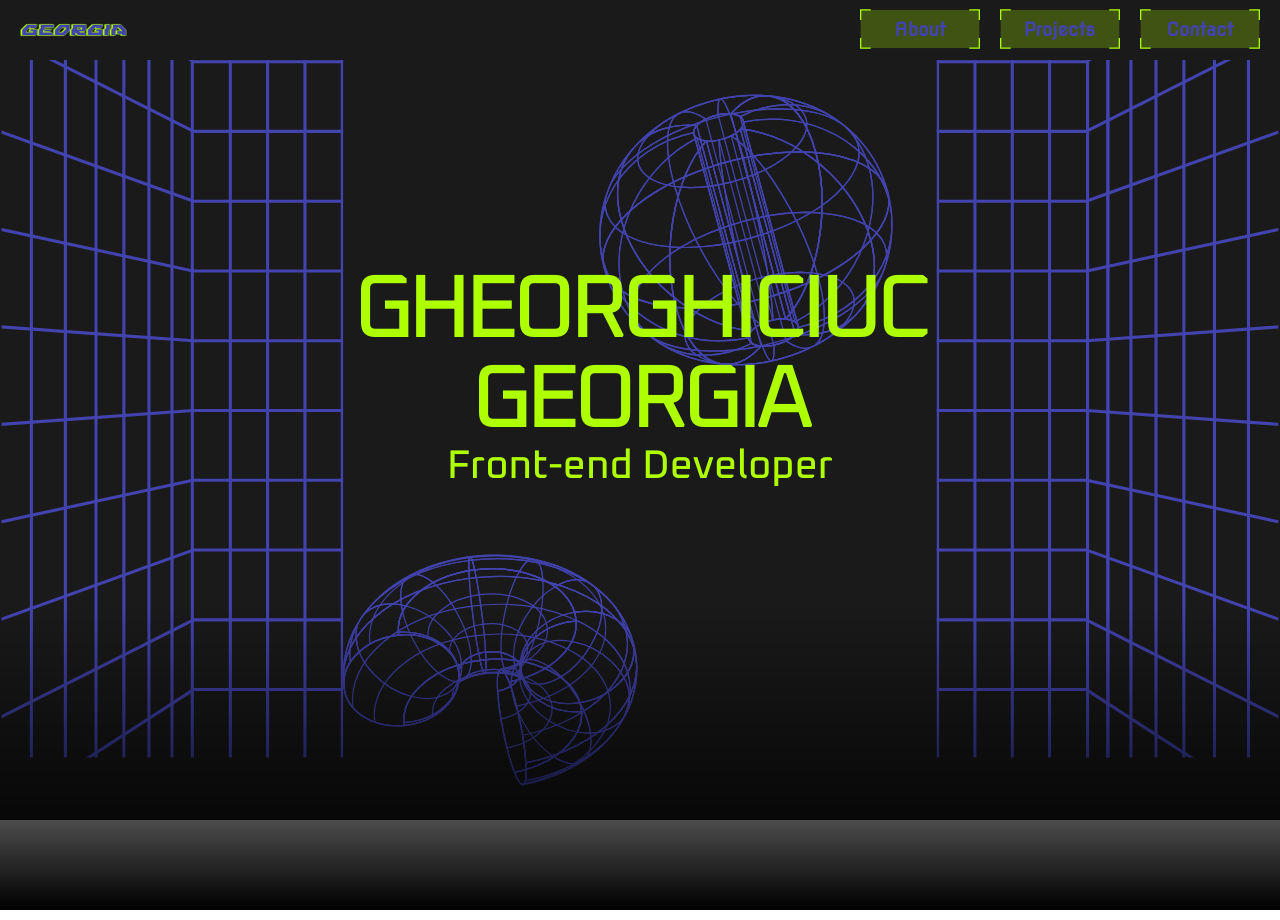
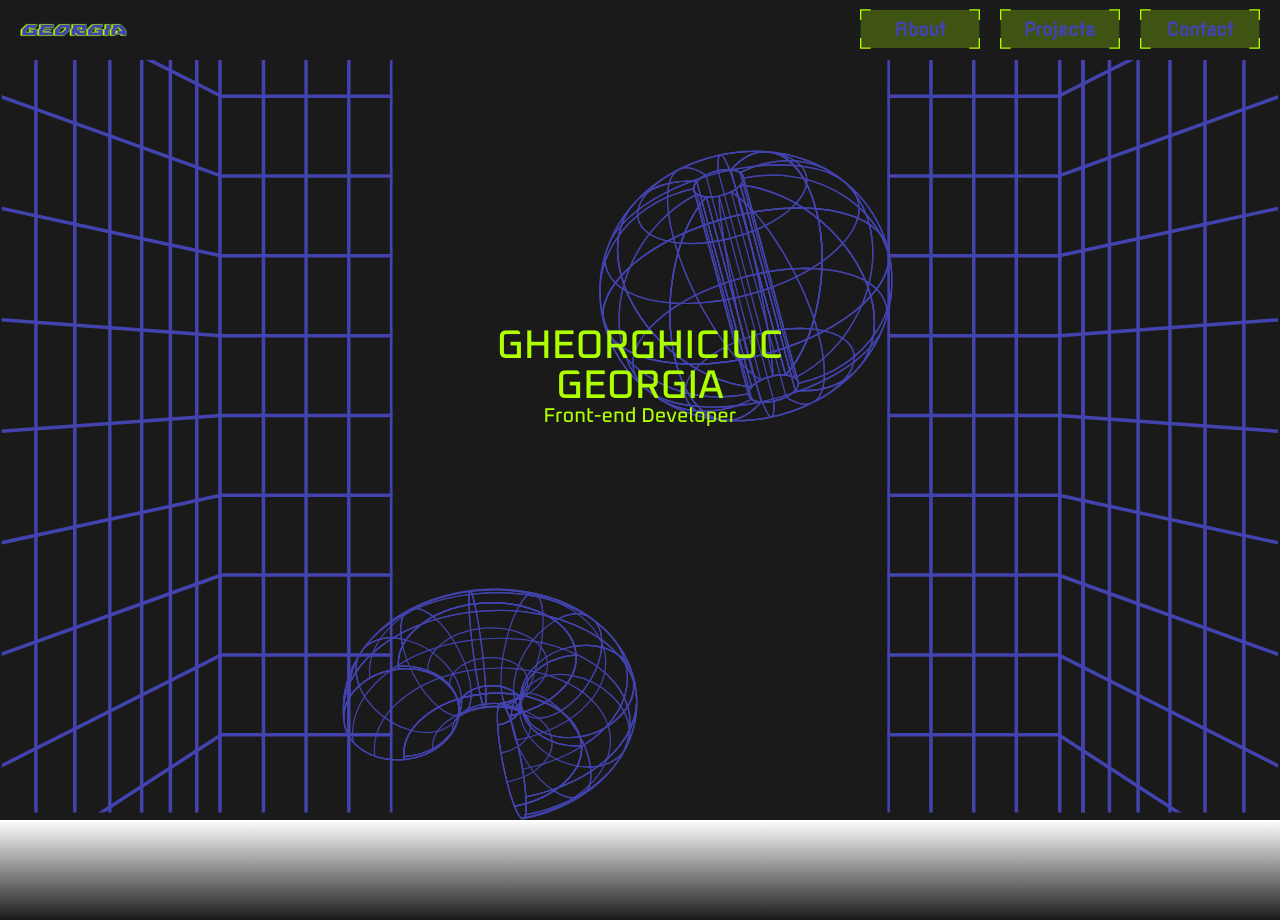
Before and after one commit to gheorghiciucgeorgia/gheorghiciucgeorgia.github.io, a React (Vite) app in the folder portfolio/: page / in a window 1280 px wide. Built offline with nearby package versions, Linux system fonts and the light colour scheme; some icons are missing.

Commit message:
header mobile

```diff
--- a/portfolio/src/components/Header/Header.css
+++ b/portfolio/src/components/Header/Header.css
@@ -513,3 +513,15 @@ li .cybg {
     width: 100% !important;
     box-sizing: border-box !important;
 }
+
+@media (min-width:640px) {
+    .hero {
+        font-size: clamp(40px, 10vw, 40px);
+        letter-spacing: 0px;
+    }
+
+    .text-custom {
+        font-size: clamp(20px, 10vw, 10px);
+        letter-spacing: 0px
+    }
+}
--- a/portfolio/src/components/Header/Header.tsx
+++ b/portfolio/src/components/Header/Header.tsx
@@ -147,7 +147,7 @@ const Header = () => {
         x="0px"
         y="0px"
         viewBox="132 2 230 500"
-        className='h-[880px]'
+        className='sm:h-[400px] lg:h-[880px]'
       >
         <defs>
           <clipPath id="cropPath">
@@ -244,7 +244,7 @@ const Header = () => {
         x="0px"
         y="0px"
         viewBox="138 2 230 500"
-        className='h-[880px] relative'
+        className='sm:h-[400px] lg:h-[880px] relative'
       >
         <style type="text/css">
           {
@@ -320,7 +320,7 @@ const Header = () => {
     );
   }
   return (
-    <div className='w-full bg-[var(--primary-color)] after:bg-[linear-gradient(180deg,transparent,#000)] after:bottom-[-110px] after:h-[302px] after:absolute after:w-full'>
+    <div className='w-full bg-[var(--primary-color)] after:bg-[linear-gradient(180deg,transparent,var(--primary-color))] sm:after:bottom-[130px] sm:after:h-[50px] lg:after:bottom-[-120px] lg:after:h-[100px] after:absolute after:w-full'>
       <div className='menu'>
         {/* MobileMenu doar pe mobil */}
         <div className="block lg:hidden">
@@ -333,12 +333,12 @@ const Header = () => {
         </div>
       </div>
 
-      <div className='header h-[760px] overflow-hidden'>
-        <div ref={beadRef} className="w-[300px] h-[300px] bg-[url('/assets/background/bead.svg')] bg-contain bg-no-repeat absolute top-[10%] right-[30%]">
+      <div className='header h-[760px] overflow-hidden relative'>
+        <div ref={beadRef} className="sm:w-[100px] sm:h-[100px] sm:top-[15%] sm:right-[30%] lg:w-[300px] lg:h-[300px] lg:top-[10%] lg:right-[30%] bg-[url('/assets/background/bead.svg')] bg-contain bg-no-repeat absolute">
         </div>
-        <div ref={tunnelRef} className="w-[300px] h-[300px] bg-[url('/assets/background/tunnel_void_retro.svg')] bg-contain bg-no-repeat absolute top-[65%] right-[50%]">
+        <div ref={tunnelRef} className="sm:w-[100px] sm:h-[100px] sm:top-[45%] sm:right-[50%] lg:w-[300px] lg:h-[300px] lg:top-[65%] lg:right-[50%] bg-[url('/assets/background/tunnel_void_retro.svg')] bg-contain bg-no-repeat absolute">
         </div>
-        <div className='flex justify-between items-center h-auto transform -translate-y-31'>
+        <div className='flex justify-between items-center h-auto transform sm:-translate-y-[-20%] lg:-translate-y-31'>
           {renderFrame()}
           <div className='glitch-name paused font-medium flex flex-col text-center' ref={glitchNameRef}>
             <h2 className="hero glitch layers" data-text="GHEORGHICIUC"><span className="select-none cursor-default">GHEORGHICIUC</span></h2>
```
